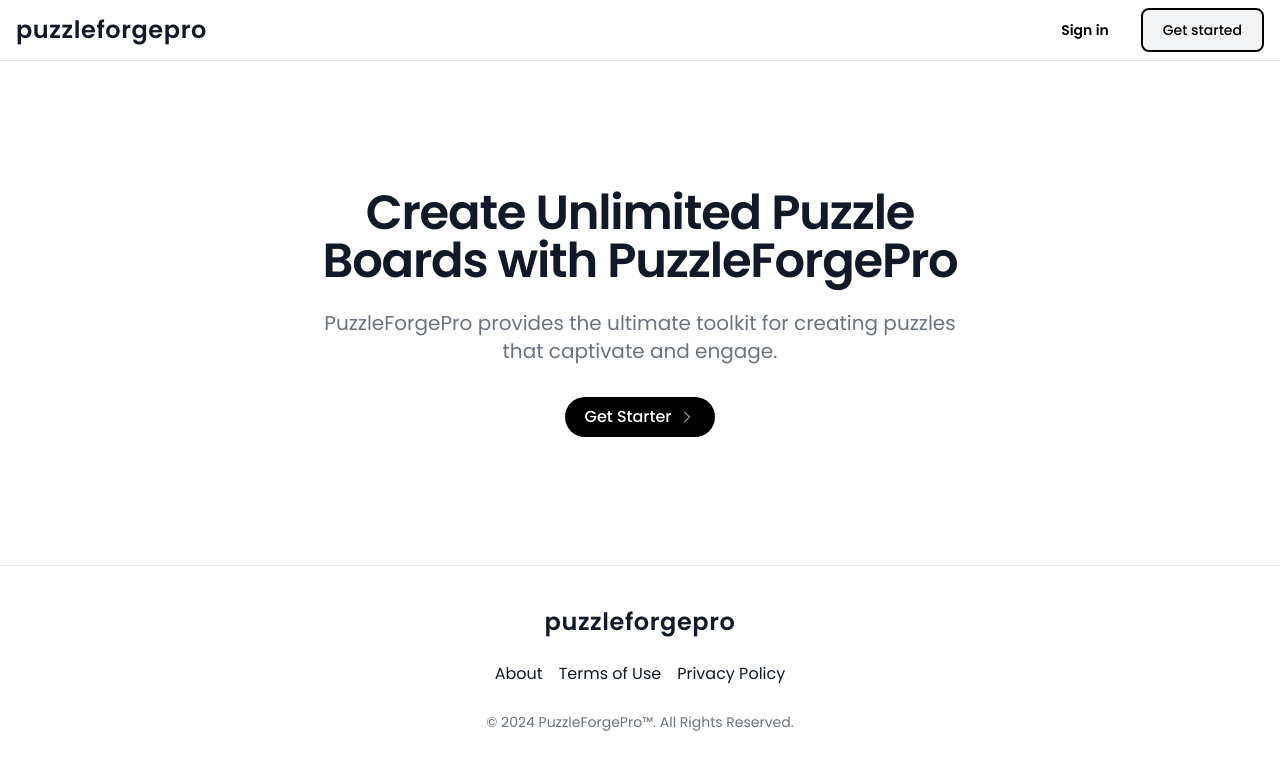
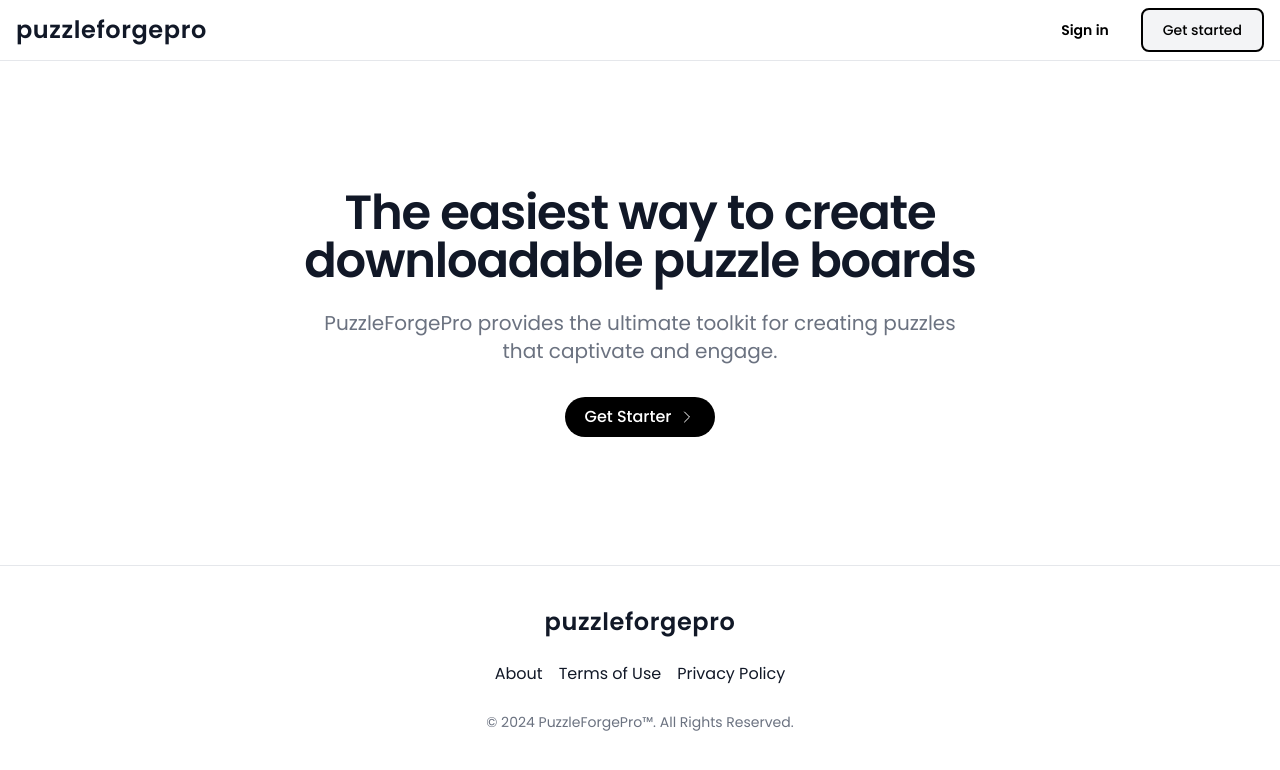
Before and after one commit to damianwysokinski/puzzleforgepro, a Nuxt app: page / in a window 1280 px wide. Shown: the top 770 px of the page. Built offline with nearby package versions, Linux system fonts and the light colour scheme.

Commit message:
#14: change title

```diff
--- a/components/HeroSection.vue
+++ b/components/HeroSection.vue
@@ -6,7 +6,7 @@
       <h1
         class="mb-6 mx-auto text-3xl tracking-tight font-extrabold text-gray-900 md:text-5xl max-w-2xl"
       >
-        Create Unlimited Puzzle Boards with PuzzleForgePro
+        The easiest way to create downloadable puzzle boards
       </h1>
       <p
         class="mb-8 mx-auto text-lg font-normal text-gray-500 lg:text-xl sm:px-16 xl:px-48 max-w-5xl"
```
